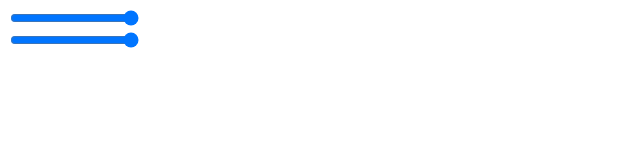
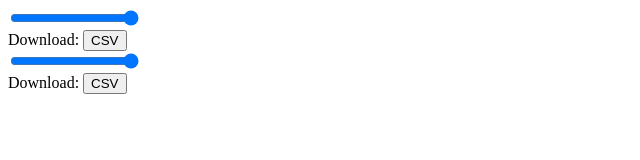
Before and after one commit to Tygron/tygron-dashboard, a plain HTML site: page html/polderapp.html in a window 1280 px wide. Shown: the whole page, without its empty margins (0-640 px from the left). Drawn offline with Linux system fonts and the light colour scheme.

Commit message:
add download buttons and labels

```diff
--- a/html/polderapp.html
+++ b/html/polderapp.html
@@ -9,34 +9,38 @@
 	<script DASHBOARD_LIBS charset="utf-8"></script>
 	<script DASHBOARD_PLOTLY charset="utf-8"></script>
 </head>
+
 <body>
-	<style>BODYSTYLE</style>
+	<style>
+		BODYSTYLE
+	</style>
 	<div class="grid">
 		<div class="column">
 			<div class="timeframe-slider range--ticks slider-background"
 				style='--step: 1; --min: 0; --max: 1; --value: 1; --text-value: "1"; --primaryColor: red; --fill-color: unset; --value-background: unset; --value-active-color: unset;'>
-				<input id="barSlider" class="timeframe-slider" type="range"
-					min="0" max="1" step="1" value="1"
+				<input id="barSlider" class="timeframe-slider" type="range" min="0" max="1" step="1" value="1"
 					oninput="this.parentNode.style.setProperty('--value',this.value); this.parentNode.style.setProperty('--text-value', JSON.stringify(this.value))">
 				<output></output>
 			</div>
-			<div id="balancePlot" /></div>
+			<div id="balancePlot" />
+		</div>
 	</div>
 	<div class="column">
+		<label>Download: </label><button id="balanceCSVButton">CSV</button>
 		<table id="waterBalanceTable" class="datatable"></table>
 	</div>
 
 	<div class="column">
 		<div class="timeframe-slider range--ticks slider-background"
 			style='--step: 1; --min: 0; --max: 1; --value: 1; --text-value: "1"; --primaryColor: red; --fill-color: unset; --value-background: unset; --value-active-color: unset;'>
-				<input id="sankeySlider" class="timeframe-slider" type="range"
-					min="0" max="1" step="1" value="1"
+			<input id="sankeySlider" class="timeframe-slider" type="range" min="0" max="1" step="1" value="1"
 				oninput="this.parentNode.style.setProperty('--value',this.value); this.parentNode.style.setProperty('--text-value', JSON.stringify(this.value))">
 			<output></output>
 		</div>
 		<div id="sankeyPlot"></div>
 	</div>
 	<div class="column">
+		<label>Download: </label><button id="flowCSVButton">CSV</button>
 		<table id="waterFlowTable" class="datatable"></table>
 	</div>
 	</div>
@@ -44,4 +48,5 @@
 		BODYSCRIPT
 	</script>
 </body>
+
 </html>
```
Lines whose indentation alone changed are shown as unchanged.
